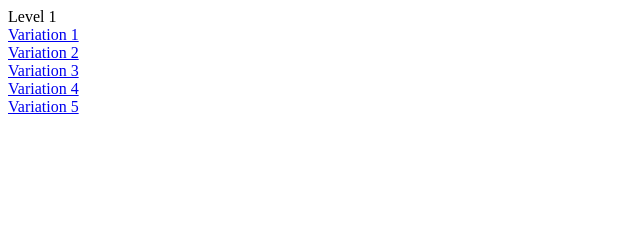
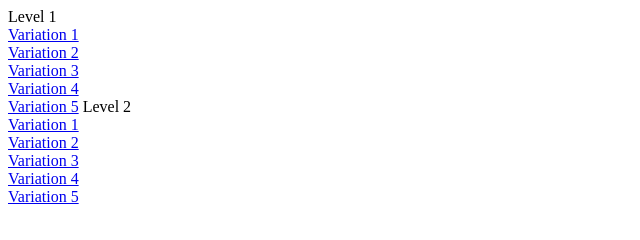
Before and after one commit to Sazanias/variations, a plain HTML site: page index.html in a window 1280 px wide. Shown: the whole page, without its empty margins (0-640 px from the left). Drawn offline with Linux system fonts and the light colour scheme.

Commit message:
Linking index

```diff
--- a/index.html
+++ b/index.html
@@ -13,5 +13,11 @@
     <br> <a href="level 1-3">Variation 3</a>
     <br> <a href="level 1-4">Variation 4</a>
     <br> <a href="level 1-5">Variation 5</a>
+    Level 2
+    <br> <a href="level 1-1">Variation 1</a>
+    <br> <a href="level 1-2">Variation 2</a>
+    <br> <a href="level 1-3">Variation 3</a>
+    <br> <a href="level 1-4">Variation 4</a>
+    <br> <a href="level 1-5">Variation 5</a>
     </body>
 </html>
```
